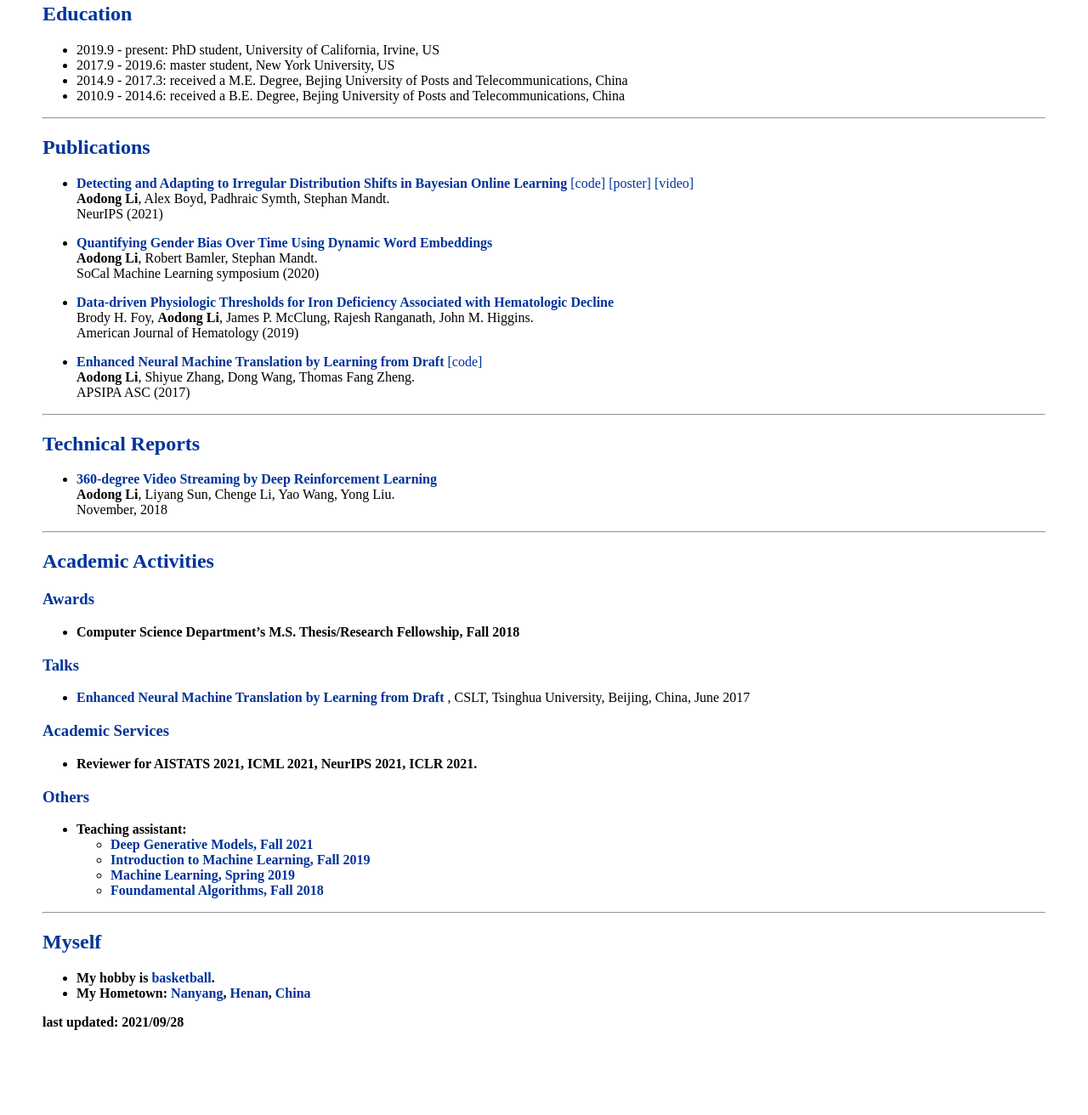
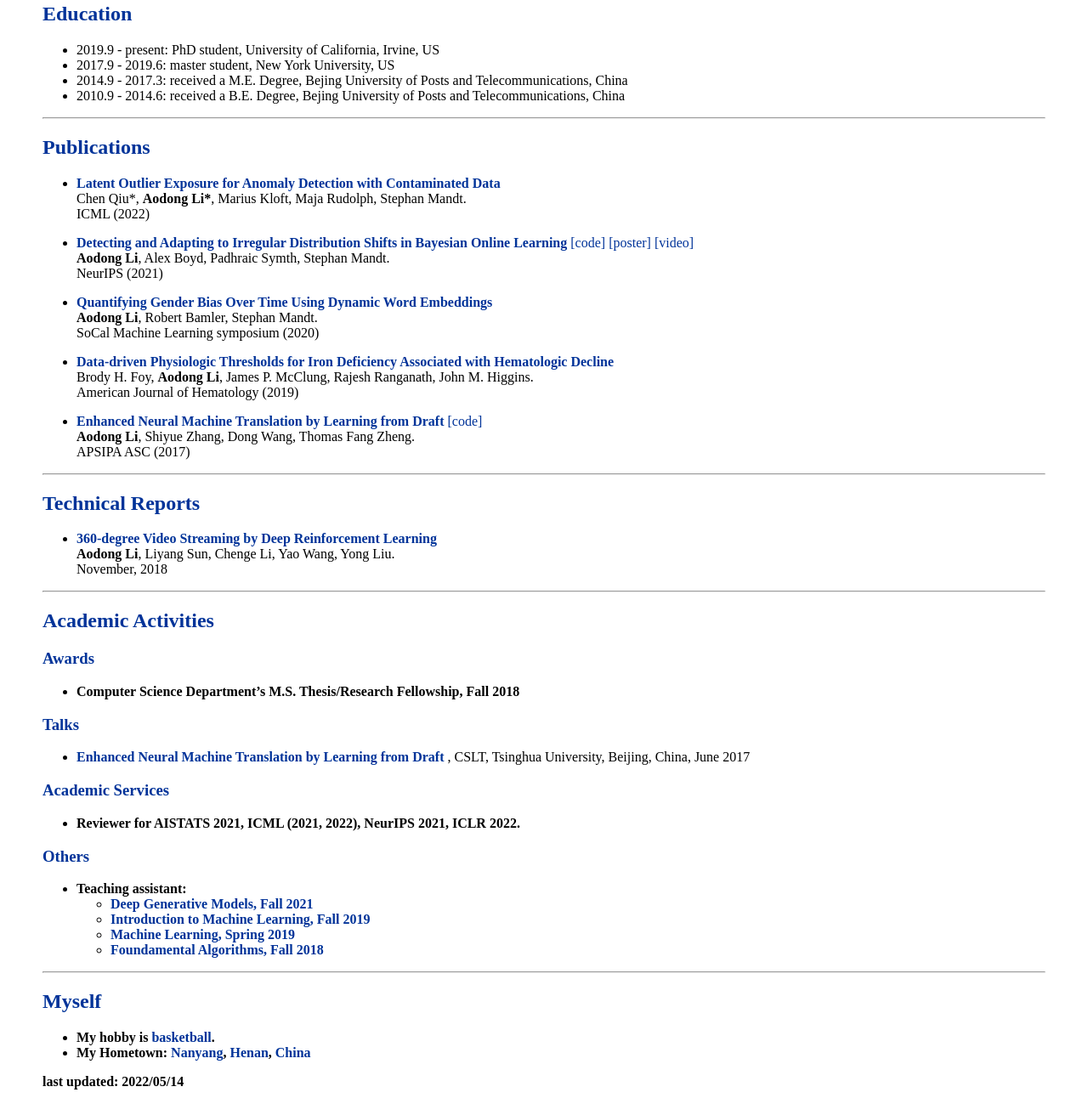
Before and after one commit to aodongli/aodongli.github.io, a plain HTML site: page index.html in a window 1280 px wide. Shown: the part 607-1919 px from the top of the page at 85% size. Before the commit the page ends 1849 px from the top, so only its background shows below. Drawn offline with Linux system fonts and the light colour scheme.

Commit message:
Update ICML 2022

```diff
--- a/index.html
+++ b/index.html
@@ -204,6 +204,16 @@
 <script>
     var publications = [
         {
+            // url: './files/Variational_Beam_Search____NeuIPS_2021.pdf',
+            title: 'Latent Outlier Exposure for Anomaly Detection with Contaminated Data',
+            authers: ['Chen Qiu*', 'Aodong Li*', 'Marius Kloft', 'Maja Rudolph', 'Stephan Mandt'],
+            pub: 'ICML ',
+            time: '(2022)',
+            // poster: './files/poster_neurips2021.png',
+            // video: 'https://nips.cc/virtual/2021/poster/27983',
+            // code: 'https://github.com/mandt-lab/variational-beam-search'
+        },
+        {
             url: './files/Variational_Beam_Search____NeuIPS_2021.pdf',
             title: 'Detecting and Adapting to Irregular Distribution Shifts in Bayesian Online Learning',
             authers: ['Aodong Li', 'Alex Boyd', 'Padhraic Symth', 'Stephan Mandt'],
@@ -223,7 +233,7 @@
         },
         {
             url: 'https://onlinelibrary.wiley.com/doi/abs/10.1002/ajh.25706',
-            title: 'Data‐driven Physiologic Thresholds for Iron Deficiency Associated with Hematologic Decline',
+            title: 'Data-driven Physiologic Thresholds for Iron Deficiency Associated with Hematologic Decline',
             authers: ['Brody H. Foy', 'Aodong Li', 'James P. McClung', 'Rajesh Ranganath', 'John M. Higgins'],
             pub: 'American Journal of Hematology ',
             time: '(2019)',
@@ -325,7 +335,7 @@
 <a name="services" class="disabled"><h3> Academic Services </h3></a>
 
 <ul>
-    <li><b>Reviewer for AISTATS 2021, ICML 2021, NeurIPS 2021, ICLR 2021.</li>
+    <li><b>Reviewer for AISTATS 2021, ICML (2021, 2022), NeurIPS 2021, ICLR 2022.</li>
 </ul>
 
 <a name="others" class="disabled"><h3> Others </h3></a>
@@ -399,7 +409,7 @@
 </ul>
 
 
-last updated: 2021/09/28
+last updated: 2022/05/14
 
 <!-- <ul>
     <a href="https://info.flagcounter.com/3P4w"><img src="./files/saved_resource" alt="Flag Counter" border="0"></a>
```
